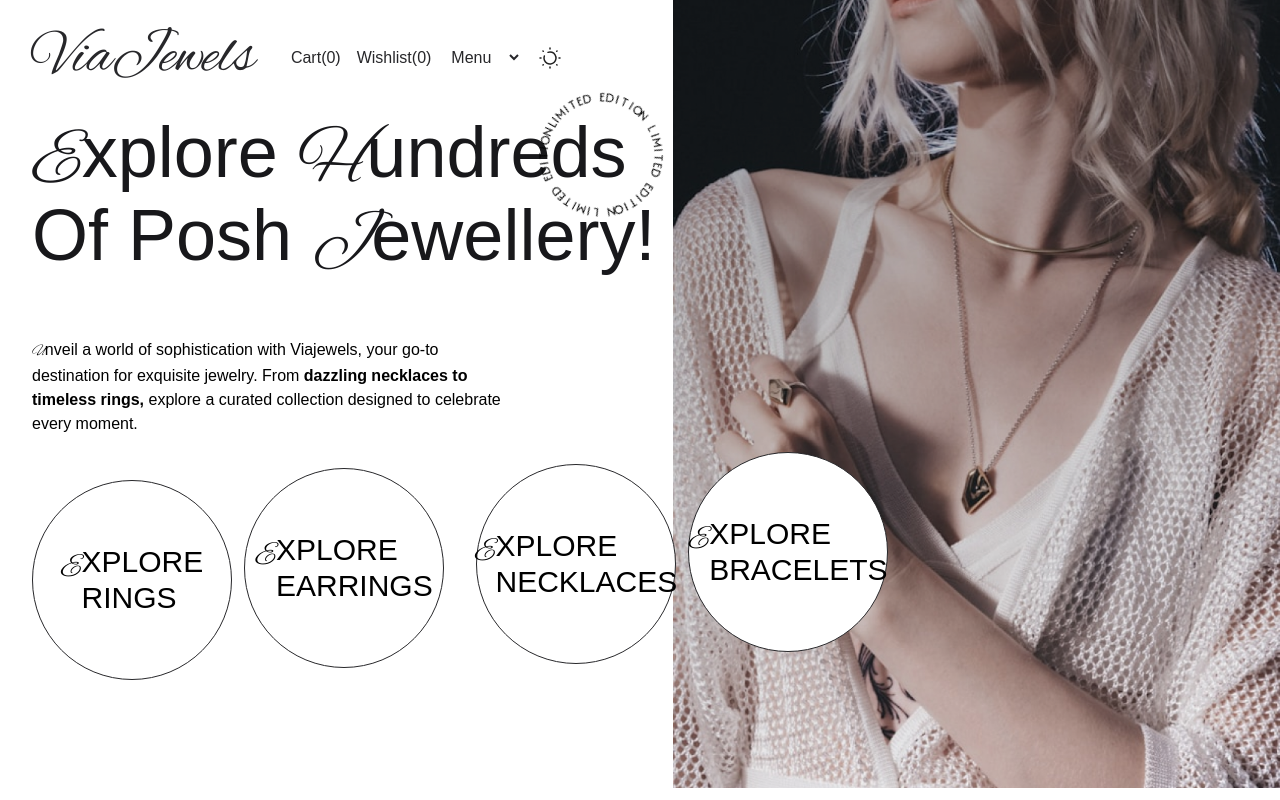
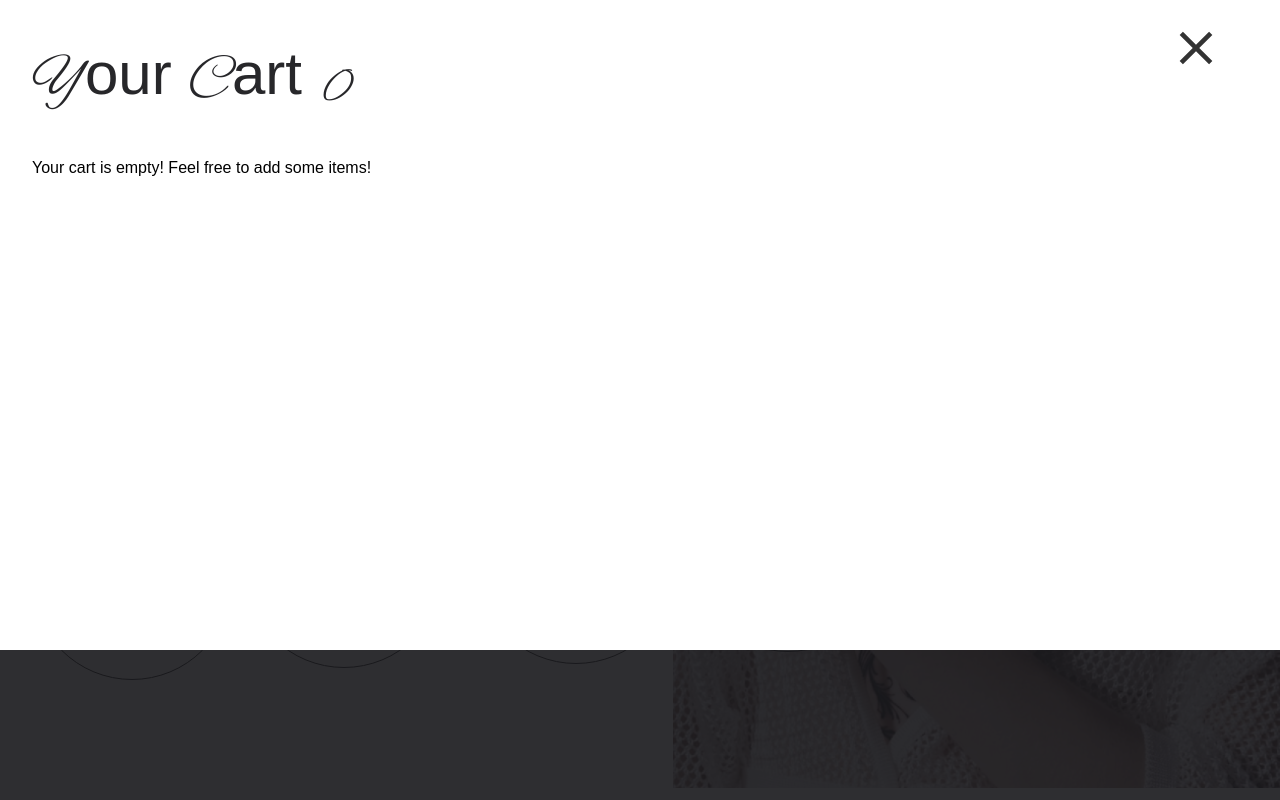
Before and after one commit to HumptyDumpy01/viajewels-app-enhanced, an Angular app: page / in a window 1280 px wide. Shown: the top 800 px of the page. Built offline with nearby package versions, Linux system fonts and the light colour scheme; a web font is replaced by a local one.

Commit message:
implemented different styling theme for cart popup

```diff
--- a/src/app/UI/buttons/viajewels-button-small/viajewels-button-small.component.html
+++ b/src/app/UI/buttons/viajewels-button-small/viajewels-button-small.component.html
@@ -1,6 +1,4 @@
 <button
-  [class]="'p-3 px-7 text-2xl transition-all duration-300 '  + (mode() === 'default' ?
-  'border border-zinc-800 text-zinc-800 hover:bg-zinc-900 hover:text-white' : 'border border-zinc-400 text-zinc-400 ' +
-   'hover:bg-red-600 hover:text-white hover:border-transparent')"
+  [class]="'p-3 px-7 text-2xl transition-all duration-300 '  + styles"
   [type]="type()">{{ label() }}
 </button>
--- a/src/app/UI/buttons/viajewels-button-small/viajewels-button-small.component.ts
+++ b/src/app/UI/buttons/viajewels-button-small/viajewels-button-small.component.ts
@@ -12,6 +12,29 @@ export class ViajewelsButtonSmallComponent {
   type = input.required<ButtonType>();
   label = input.required<string>();
   mode = input.required<ModeType>();
+
+  get styles() {
+    const defaultStyles = `border border-zinc-800 text-zinc-800 hover:bg-zinc-900 hover:text-white`;
+    const greyStyles = `border border-zinc-400 text-zinc-400 hover:bg-red-600 hover:text-white hover:border-transparent`;
+    const whitishStyles = `border border-zinc-100 text-zinc-100 hover:bg-zinc-100 hover:text-zinc-800`;
+
+    let chosenStyles = ``;
+
+    switch (this.mode()) {
+      case `default`:
+        chosenStyles = defaultStyles;
+        break;
+      case `grey`:
+        chosenStyles = greyStyles;
+        break;
+      case `whitish`:
+        chosenStyles = whitishStyles;
+        break;
+    }
+    return chosenStyles;
+
+  }
+
 }
 
-type ModeType = `default` | `grey`;
+type ModeType = `default` | `grey` | `whitish`;
--- a/src/app/UI/cards/order-detail-card/order-detail-card.component.html
+++ b/src/app/UI/cards/order-detail-card/order-detail-card.component.html
@@ -2,8 +2,11 @@
   <a [href]="href()" class="flex flex-col md:flex-row md:items-center gap-4">
     <img [alt]="imgData().alt" [attr.src]="imgData().src" class="w-20 h-20 object-cover">
     <div>
-      <h2 class="text-xl text-zinc-800">{{ heading() | trimText: 70 }}</h2>
-      <p class="text-zinc-800 max-w-screen-sm-xl">{{ text() | trimText: 120 }}</p>
+      <h2 [class]="'text-xl '
+       + applyThemeClasses(theme, 'text-zinc-900', 'text-neutral-100')">{{ heading() | trimText: 70 }}</h2>
+      <p
+        [class]="'max-w-screen-sm-xl'
+        + applyThemeClasses(theme, 'text-zinc-800', 'text-neutral-200')">{{ text() | trimText: 120 }}</p>
     </div>
   </a>
   <div class="flex items-center gap-4">
@@ -17,11 +20,13 @@
               }"
               type="button">-
       </button>
-      <input [class]="'text-3xl text-center focus:outline-none w-9 disabled:text-zinc-500 text-yellow-700'"
-             [defaultValue]="jewelDetails().itemsLeft === 0 ? 0 : itemCounter()"
-             [disabled]="jewelDetails().itemsLeft === 0"
-             placeholder="1" readonly
-             type="number">
+      <input
+        [class]="'text-3xl text-center focus:outline-none w-9 disabled:text-zinc-500 text-yellow-700'
+        + applyThemeClasses(theme, '', 'bg-transparent')"
+        [defaultValue]="jewelDetails().itemsLeft === 0 ? 0 : itemCounter()"
+        [disabled]="jewelDetails().itemsLeft === 0"
+        placeholder="1" readonly
+        type="number">
       <button (click)="increaseItemCount()"
               [class]="'w-9 h-9 border text-2xl transition-all duration-300 ' + getButtonExtraStyles"
               [disabled]="jewelDetails().itemsLeft === 0"
--- a/src/app/UI/cards/order-detail-card/order-detail-card.component.ts
+++ b/src/app/UI/cards/order-detail-card/order-detail-card.component.ts
@@ -4,6 +4,8 @@ import { ImgDataType } from '../collection-card/collection-card.component';
 import { TrimTextPipe } from '../../../trim-text.pipe';
 import { CartService } from '../../../cart.service';
 import { JewelryType } from '../../../../../data/JEWELRY';
+import { ThemeService } from '../../../theme.service';
+import { applyThemeClasses } from '../../../../utils/functions/applyThemeClasses';
 
 @Component({
   selector: 'app-order-detail-card',
@@ -17,6 +19,12 @@ import { JewelryType } from '../../../../../data/JEWELRY';
   styleUrl: './order-detail-card.component.css'
 })
 export class OrderDetailCardComponent implements OnInit {
+  private themeService = inject(ThemeService);
+
+  get theme() {
+    return this.themeService.getTheme;
+  }
+
   private cartService = inject(CartService);
   itemCounter = signal<number>(1);
   totalPrice = signal<number | null>(null);
@@ -70,4 +78,6 @@ export class OrderDetailCardComponent implements OnInit {
     return this.jewelDetails().itemsLeft === 0 ? ' text-zinc-500 border-zinc-500 hover:bg-zinc-500 hover:text-white' :
       ' text-yellow-700 border-yellow-700 hover:bg-yellow-700 hover:text-white';
   }
+
+  protected readonly applyThemeClasses = applyThemeClasses;
 }
--- a/src/app/UI/icons/close-icon/close-icon.component.html
+++ b/src/app/UI/icons/close-icon/close-icon.component.html
@@ -3,6 +3,6 @@
      fill="none"
      xmlns="http://www.w3.org/2000/svg">
   <path
-    d="M14.9337 44.3332L11.667 41.0665L24.7337 27.9998L11.667 14.9332L14.9337 11.6665L28.0003 24.7332L41.067 11.6665L44.3337 14.9332L31.267 27.9998L44.3337 41.0665L41.067 44.3332L28.0003 31.2665L14.9337 44.3332Z"
-    fill="#333333" />
+    [attr.fill]="color()"
+    d="M14.9337 44.3332L11.667 41.0665L24.7337 27.9998L11.667 14.9332L14.9337 11.6665L28.0003 24.7332L41.067 11.6665L44.3337 14.9332L31.267 27.9998L44.3337 41.0665L41.067 44.3332L28.0003 31.2665L14.9337 44.3332Z" />
 </svg>
--- a/src/app/UI/icons/close-icon/close-icon.component.ts
+++ b/src/app/UI/icons/close-icon/close-icon.component.ts
@@ -10,6 +10,7 @@ import { Component, input } from '@angular/core';
 export class CloseIconComponent {
   height = input<number>(56);
   width = input<number>(56);
+  color = input<string>('#333333');
 
   get viewBox() {
     return `0 0 ${this.height()} ${this.width()}`;
--- a/src/app/layout/popups/cart/cart.component.html
+++ b/src/app/layout/popups/cart/cart.component.html
@@ -1,12 +1,13 @@
-<dialog (close)="onClose()" [open]="popupVisibility"
-        class="bg-white fixed top-0 left-0 w-screen sm:h-[650px] h-screen z-50">
-  <app-close-icon (click)="onClose()" class="absolute top-5 right-14" />
+<dialog (close)="onClose()" [class]="'fixed top-0 left-0 w-screen sm:h-[650px] h-screen z-50'
++ applyThemeClasses(theme, 'bg-white ', 'bg-zinc-950')"
+        [open]="popupVisibility">
+  <app-close-icon (click)="onClose()" [color]="theme === 'dark' ? '#eeeeee': '#333333'" class="absolute top-5 right-14" />
   <div class="container pt-11">
-    <div class="flex items-center gap-5 mb-5">
-      <h2 class="text-6xl text-zinc-800 mb-6"><span class="font-alexBrush">Y</span>our <span
+    <div [class]="'flex items-center gap-5 mb-5' + applyThemeClasses(theme, 'text-zinc-800 ', 'text-neutral-200')">
+      <h2 class="text-6xl mb-6"><span class="font-alexBrush">Y</span>our <span
         class="font-alexBrush">C</span>art
       </h2>
-      <span class="text-5xl font-alexBrush text-zinc-800">{{ cart.length }}</span>
+      <span class="text-5xl font-alexBrush">{{ cart.length }}</span>
     </div>
     <p *ngIf="cart.length === 0">Your cart is empty! Feel free to add some items!</p>
     <div *ngIf="cart.length > 0">
@@ -24,7 +25,9 @@
             [text]="item.jewel.itemDetails.description"
           />
           <div class="flex sm:items-center gap-5 flex-col sm:flex-row">
-            <app-viajewels-button-small (click)="moveItemToWishlist(item)" label="Move to Wishlist" mode="default"
+            <app-viajewels-button-small (click)="moveItemToWishlist(item)"
+                                        [mode]="theme === 'light' ? 'default' : 'whitish'"
+                                        label="Move to Wishlist"
                                         type="button" />
             <app-viajewels-button-small (click)="removeItemFromCart(item)" label="Remove" mode="grey"
                                         type="button" />
@@ -34,9 +37,12 @@
       <div class="ml-auto mt-7">
         <div class="flex items-center justify-end mt-4 flex-col sm:flex-row gap-4 sm:gap-0">
           <div class="flex items-center gap-10 mr-24">
-            <span class="text-3xl text-yellow-700">{{ totalPrice | currency }}</span>
+            <span
+              [class]="'text-3xl ' + applyThemeClasses(theme, 'text-yellow-700', 'text-white')">{{ totalPrice | currency }}</span>
           </div>
-          <app-viajewels-button (click)="onCheckoutBtnClick()" label="Checkout" mode="btn" styling="default"
+          <app-viajewels-button (click)="onCheckoutBtnClick()" [styling]="theme === 'light' ? 'default': 'empty-white'"
+                                label="Checkout"
+                                mode="btn"
                                 type="button" />
         </div>
       </div>
--- a/src/app/layout/popups/cart/cart.component.ts
+++ b/src/app/layout/popups/cart/cart.component.ts
@@ -9,6 +9,8 @@ import {
 } from '../../../UI/buttons/viajewels-button-small/viajewels-button-small.component';
 import { CartService, CartType } from '../../../cart.service';
 import { JewelWishlistService } from '../../../jewel-wishlist.service';
+import { ThemeService } from '../../../theme.service';
+import { applyThemeClasses } from '../../../../utils/functions/applyThemeClasses';
 
 @Component({
   selector: 'app-cart',
@@ -27,6 +29,12 @@ import { JewelWishlistService } from '../../../jewel-wishlist.service';
   styleUrl: './cart.component.css'
 })
 export class CartComponent {
+  private themeService = inject(ThemeService);
+
+  get theme() {
+    return this.themeService.getTheme;
+  }
+
   private cartService = inject(CartService);
   private wishlistService = inject(JewelWishlistService);
   private popupsService = inject(PopupsService);
@@ -68,4 +76,6 @@ export class CartComponent {
   onCheckoutBtnClick() {
     window.location.href = '/checkout';
   }
+
+  protected readonly applyThemeClasses = applyThemeClasses;
 }
--- a/src/app/popups.service.ts
+++ b/src/app/popups.service.ts
@@ -5,7 +5,7 @@ import { Injectable, signal } from '@angular/core';
 })
 export class PopupsService {
   wishlistPopupVisibility = signal(false);
-  cartPopupVisibility = signal(false);
+  cartPopupVisibility = signal(true);
 
   changeWishlistPopupVisibility(val: boolean) {
     this.wishlistPopupVisibility.set(val);
```
